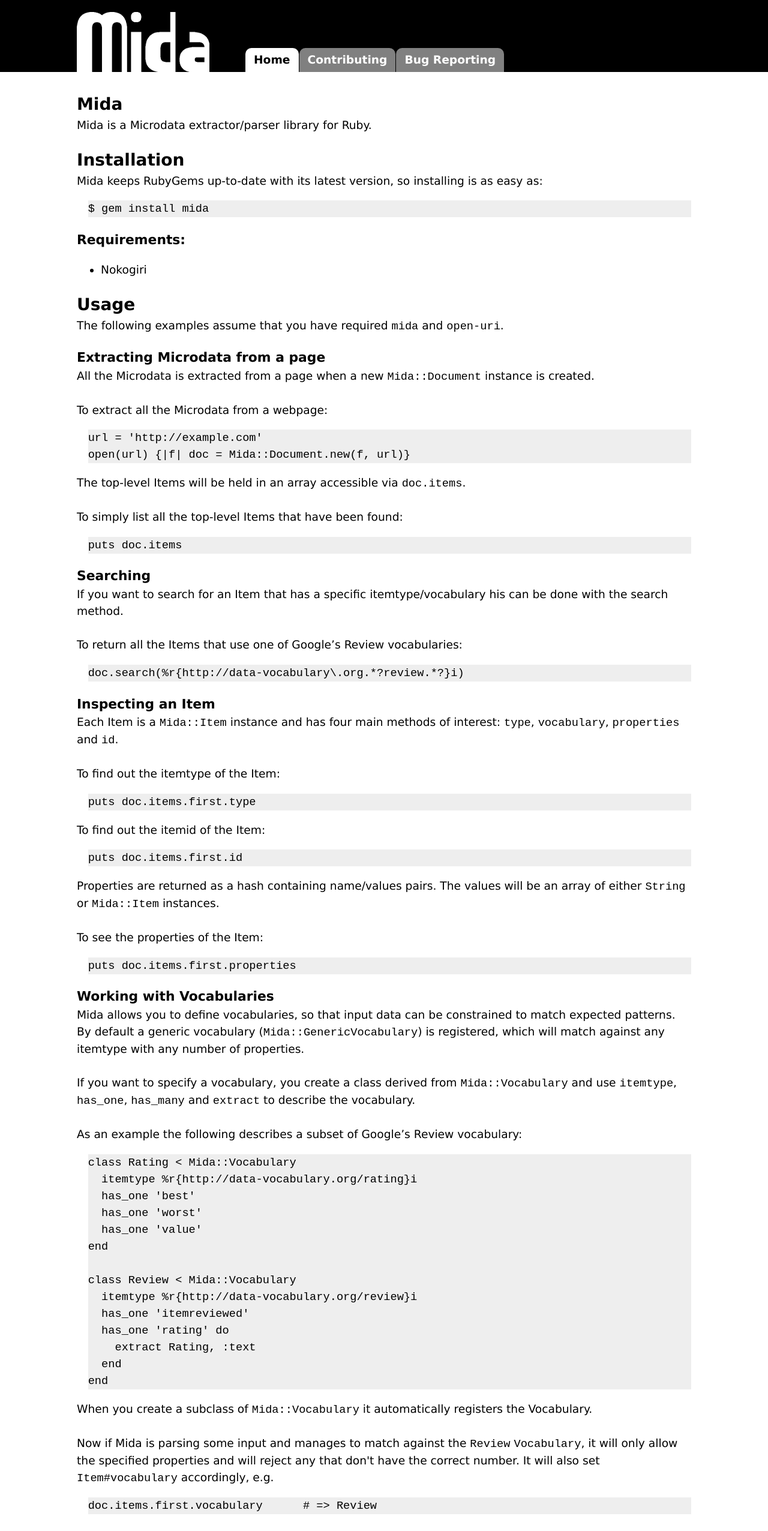
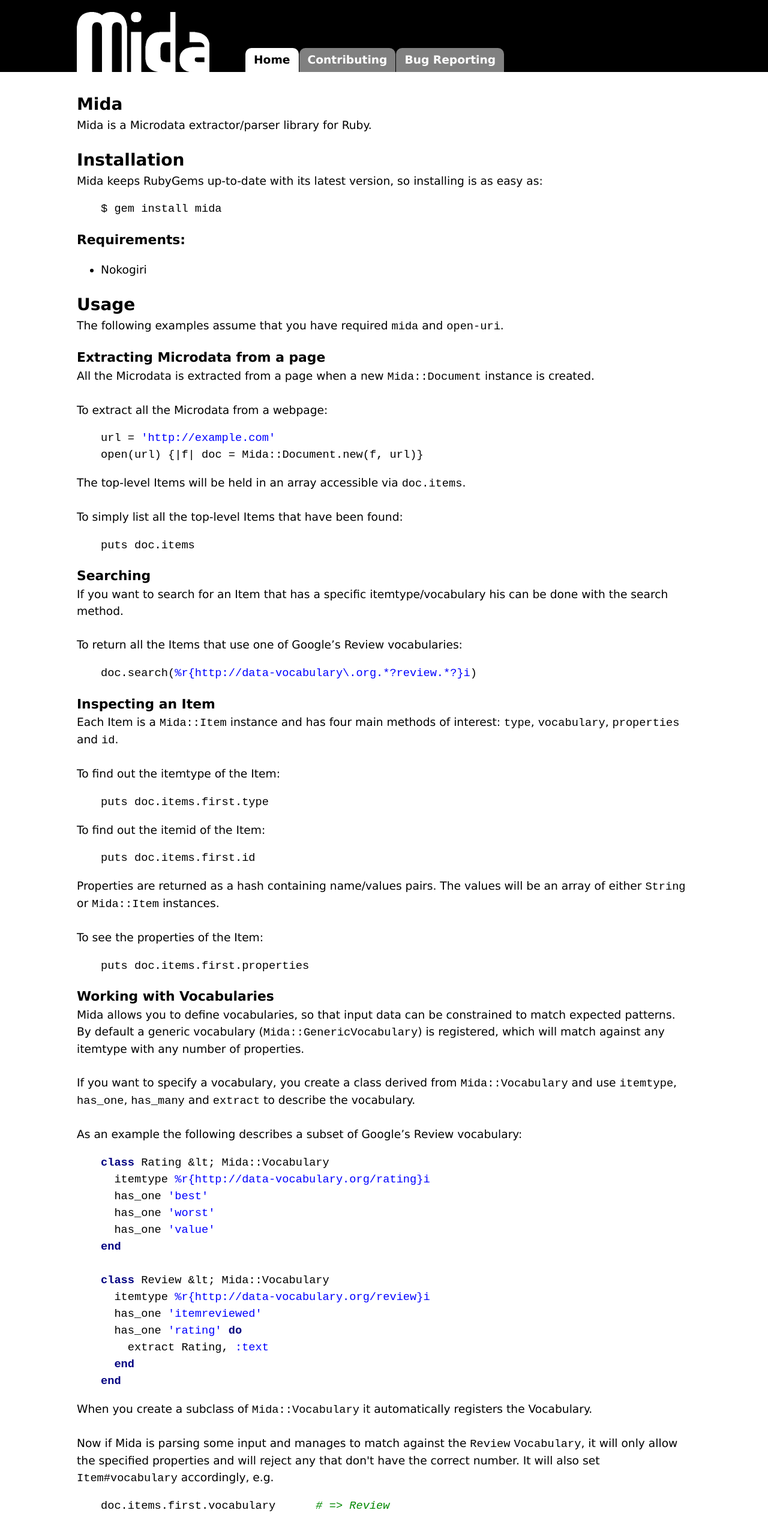
Before and after one commit to lawrencewoodman/mida, a Jekyll site: the page built from index.html, in a window 1280 px wide. Shown: the whole page at 60% size. Built offline with Jekyll 4.4.1, drawn with Linux system fonts in a browser that asks for light colours; Markdown is read by kramdown in place of the engine named in the settings.

Commit message:
Add syntax highlighting

```diff
--- a/_layouts/base.html
+++ b/_layouts/base.html
@@ -9,6 +9,7 @@
   <meta name="keywords" content="ruby microdata parser extractor"/>
 
   <link rel="stylesheet" href="/mida/css/sitestyle.css" media="screen" type="text/css" />
+  <link rel="stylesheet" href="/mida/css/html_pygments.css" media="screen" type="text/css" />
 </head>
 
 <body>
--- /dev/null
+++ b/css/html_pygments.css
@@ -0,0 +1,57 @@
+div.highlight pre {
+  margin-left: 1em;
+  background: #EEE;
+	overflow-x: auto; /* Use horizontal scroller if needed; for Firefox 2, not needed in Firefox 3 */
+	white-space: pre-wrap; /* css-3 */
+	white-space: -moz-pre-wrap !important; /* Mozilla, since 1999 */
+	white-space: -pre-wrap; /* Opera 4-6 */
+	white-space: -o-pre-wrap; /* Opera 7 */
+	word-wrap: break-word; /* Internet Explorer 5.5+ */
+}
+
+.hll { background-color: #ffffcc }
+.c { color: #008800; font-style: italic } /* Comment */
+.err { color: #a61717; background-color: #e3d2d2 } /* Error */
+.k { color: #000080; font-weight: bold } /* Keyword */
+.cm { color: #008800; font-style: italic } /* Comment.Multiline */
+.cp { color: #008080 } /* Comment.Preproc */
+.c1 { color: #008800; font-style: italic } /* Comment.Single */
+.cs { color: #008800; font-weight: bold } /* Comment.Special */
+.gd { color: #000000; background-color: #ffdddd } /* Generic.Deleted */
+.ge { font-style: italic } /* Generic.Emph */
+.gr { color: #aa0000 } /* Generic.Error */
+.gh { color: #999999 } /* Generic.Heading */
+.gi { color: #000000; background-color: #ddffdd } /* Generic.Inserted */
+.go { color: #888888 } /* Generic.Output */
+.gp { color: #555555 } /* Generic.Prompt */
+.gs { font-weight: bold } /* Generic.Strong */
+.gu { color: #aaaaaa } /* Generic.Subheading */
+.gt { color: #aa0000 } /* Generic.Traceback */
+.kc { color: #000080; font-weight: bold } /* Keyword.Constant */
+.kd { color: #000080; font-weight: bold } /* Keyword.Declaration */
+.kn { color: #000080; font-weight: bold } /* Keyword.Namespace */
+.kp { color: #000080; font-weight: bold } /* Keyword.Pseudo */
+.kr { color: #000080; font-weight: bold } /* Keyword.Reserved */
+.kt { color: #000080; font-weight: bold } /* Keyword.Type */
+.m { color: #0000FF } /* Literal.Number */
+.s { color: #0000FF } /* Literal.String */
+.na { color: #FF0000 } /* Name.Attribute */
+.nt { color: #000080; font-weight: bold } /* Name.Tag */
+.ow { font-weight: bold } /* Operator.Word */
+.w { color: #bbbbbb } /* Text.Whitespace */
+.mf { color: #0000FF } /* Literal.Number.Float */
+.mh { color: #0000FF } /* Literal.Number.Hex */
+.mi { color: #0000FF } /* Literal.Number.Integer */
+.mo { color: #0000FF } /* Literal.Number.Oct */
+.sb { color: #0000FF } /* Literal.String.Backtick */
+.sc { color: #800080 } /* Literal.String.Char */
+.sd { color: #0000FF } /* Literal.String.Doc */
+.s2 { color: #0000FF } /* Literal.String.Double */
+.se { color: #0000FF } /* Literal.String.Escape */
+.sh { color: #0000FF } /* Literal.String.Heredoc */
+.si { color: #0000FF } /* Literal.String.Interpol */
+.sx { color: #0000FF } /* Literal.String.Other */
+.sr { color: #0000FF } /* Literal.String.Regex */
+.s1 { color: #0000FF } /* Literal.String.Single */
+.ss { color: #0000FF } /* Literal.String.Symbol */
+.il { color: #0000FF } /* Literal.Number.Integer.Long */
--- a/css/sitestyle.css
+++ b/css/sitestyle.css
@@ -91,11 +91,6 @@
   line-height: 1.5;
 }
 
-pre {
-  margin-left: 1em;
-  background: #EEE;
-}
-
 h1,h2,h3,h4 {
   margin-bottom: 0;
 }
--- a/index.html
+++ b/index.html
@@ -10,7 +10,9 @@
 <h2>Installation</h2>
 Mida keeps RubyGems up-to-date with its latest version, so installing is as easy as:<br />
 
-<pre><code>$ gem install mida</code></pre>
+{% highlight bash %}
+$ gem install mida
+{% endhighlight %}
 
 <h3>Requirements:</h3>
 <ul>
@@ -29,15 +31,19 @@
 <br />
 To extract all the Microdata from a webpage:<br />
 
-<pre><code>url = 'http://example.com'
-open(url) {|f| doc = Mida::Document.new(f, url)}</code></pre>
+{% highlight ruby %}
+url = 'http://example.com'
+open(url) {|f| doc = Mida::Document.new(f, url)}
+{% endhighlight %}
 
 The top-level Items will be held in an array accessible via
 <code>doc.items</code>.<br />
 <br />
 To simply list all the top-level Items that have been found:<br />
 
-<pre><code>puts doc.items</code></pre>
+{% highlight ruby %}
+puts doc.items
+{% endhighlight %}
 
 <h3>Searching</h3>
 
@@ -46,7 +52,9 @@
 <br />
 To return all the Items that use one of Google’s Review vocabularies:<br />
 
-<pre><code>doc.search(%r{http://data-vocabulary\.org.*?review.*?}i)</code></pre>
+{% highlight ruby %}
+doc.search(%r{http://data-vocabulary\.org.*?review.*?}i)
+{% endhighlight %}
 
 <h3>Inspecting an Item</h3>
 Each Item is a <code>Mida::Item</code> instance and has four main methods of
@@ -54,17 +62,23 @@
 and <code>id</code>.<br />
 <br />
 To find out the itemtype of the Item:<br />
-<pre><code>puts doc.items.first.type</code></pre>
+{% highlight ruby %}
+puts doc.items.first.type
+{% endhighlight %}
 
 To find out the itemid of the Item:<br />
 
-<pre><code>puts doc.items.first.id</code></pre>
+{% highlight ruby %}
+puts doc.items.first.id
+{% endhighlight %}
 
 Properties are returned as a hash containing name/values pairs. The values will
 be an array of either <code>String</code> or <code>Mida::Item</code> instances.<br />
 <br />
 To see the properties of the Item:<br />
-<pre><code>puts doc.items.first.properties</code></pre>
+{% highlight ruby %}
+puts doc.items.first.properties
+{% endhighlight %}
 
 <h3>Working with Vocabularies</h3>
 Mida allows you to define vocabularies, so that input data can be constrained
@@ -78,7 +92,8 @@
 to describe the vocabulary.<br />
 <br />
 As an example the following describes a subset of Google’s Review vocabulary:<br />
-<pre><code>class Rating &lt; Mida::Vocabulary
+{% highlight ruby %}
+class Rating &lt; Mida::Vocabulary
   itemtype %r{http://data-vocabulary.org/rating}i
   has_one 'best'
   has_one 'worst'
@@ -91,7 +106,8 @@
   has_one 'rating' do
     extract Rating, :text
   end
-end</code></pre>
+end
+{% endhighlight %}
 
 When you create a subclass of <code>Mida::Vocabulary</code> it automatically
 registers the Vocabulary.<br />
@@ -101,4 +117,6 @@
 properties and will reject any that don't have the correct number. It will
 also set <code>Item#vocabulary</code> accordingly, e.g.
 
-<pre><code>doc.items.first.vocabulary      # => Review</code></pre>
+{% highlight ruby %}
+doc.items.first.vocabulary      # => Review
+{% endhighlight %}
```
